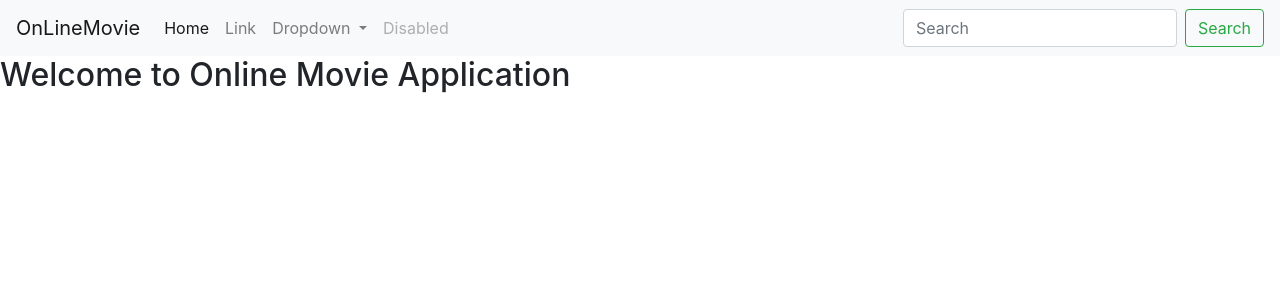
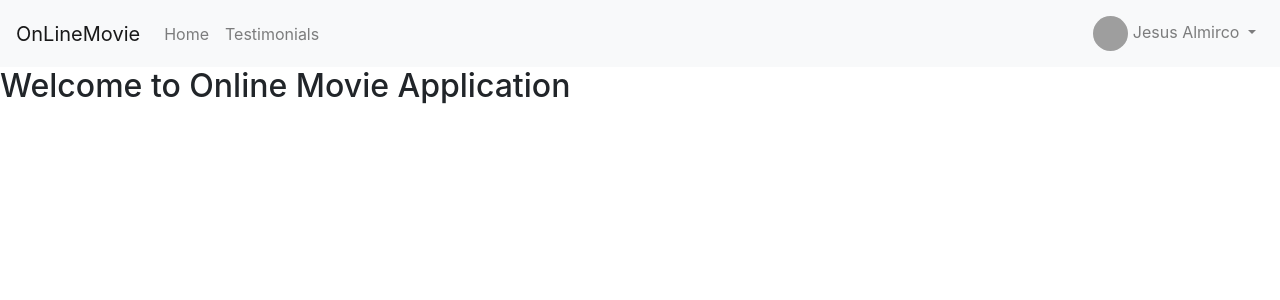
Before and after one commit to JesusAlmirco/onlinemovie, a Django app: page / in a window 1280 px wide. Shown: the top 300 px of the page. Run offline with Django 3.2, Linux system fonts and the light colour scheme; grey boxes are pictures that could not be loaded.

Commit message:
Update navbar

```diff
--- a/movieapp/templates/index.html
+++ b/movieapp/templates/index.html
@@ -16,31 +16,27 @@
 
       <div class="collapse navbar-collapse" id="navbarSupportedContent">
         <ul class="navbar-nav mr-auto">
-            <li class="nav-item active">
-              <a class="nav-link" href="#">Home <span class="sr-only">(current)</span></a>
+          <li class="nav-item">
+            <a class="nav-link" href="{% url 'index' %}">Home</a>
           </li>
           <li class="nav-item">
-              <a class="nav-link" href="#">Link</a>
+            <a class="nav-link" href="{% url 'testimonials' %}">Testimonials</a>
           </li>
+        </ul>
+        <ul class="navbar-nav">
           <li class="nav-item dropdown">
             <a class="nav-link dropdown-toggle" href="#" id="navbarDropdown" role="button" data-toggle="dropdown" aria-haspopup="true" aria-expanded="false">
-                Dropdown
+              <img src="https://i.pravatar.cc/35" class="rounded-circle" alt="Avatar">
+              Jesus Almirco
             </a>
             <div class="dropdown-menu" aria-labelledby="navbarDropdown">
-                <a class="dropdown-item" href="#">Action</a>
-                <a class="dropdown-item" href="#">Another action</a>
+              <a class="dropdown-item" href="#">Profile</a>
+              <a class="dropdown-item" href="#">Settings</a>
               <div class="dropdown-divider"></div>
-                <a class="dropdown-item" href="#">Something else here</a>
+              <a class="dropdown-item" href="#">Log out</a>
             </div>
           </li>
-            <li class="nav-item">
-              <a class="nav-link disabled" href="#" tabindex="-1" aria-disabled="true">Disabled</a>
-            </li>
         </ul>
-          <form class="form-inline my-2 my-lg-0">
-            <input class="form-control mr-sm-2" type="search" placeholder="Search" aria-label="Search">
-            <button class="btn btn-outline-success my-2 my-sm-0" type="submit">Search</button>
-          </form>
       </div>
     </nav>
 
--- a/onlinemovie/urls.py
+++ b/onlinemovie/urls.py
@@ -19,6 +19,6 @@ from movieapp import views
 
 urlpatterns = [
     path('admin/', admin.site.urls),
-    path('', views.index),
-    path('testimonials', views.testimonial),
+    path('', views.index, name='index'), #name define unique file for not reapead
+    path('testimonials', views.testimonial, name='testimonials'),
 ]
```
Also changed, not shown: movieapp/templates/testimonial.html (+10 -14 lines). Lines whose indentation alone changed are shown as unchanged.
